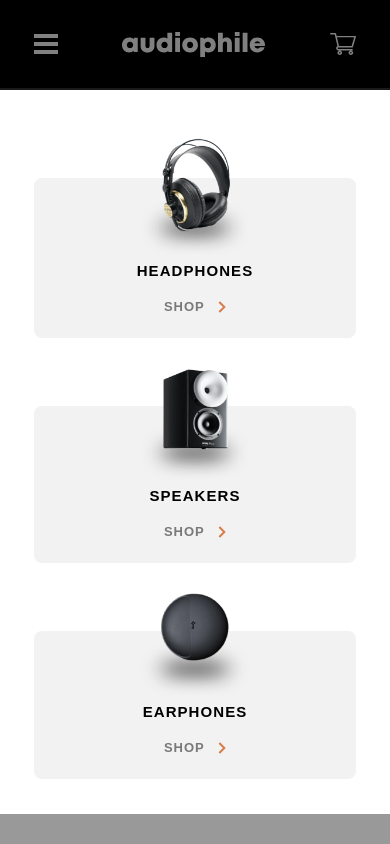
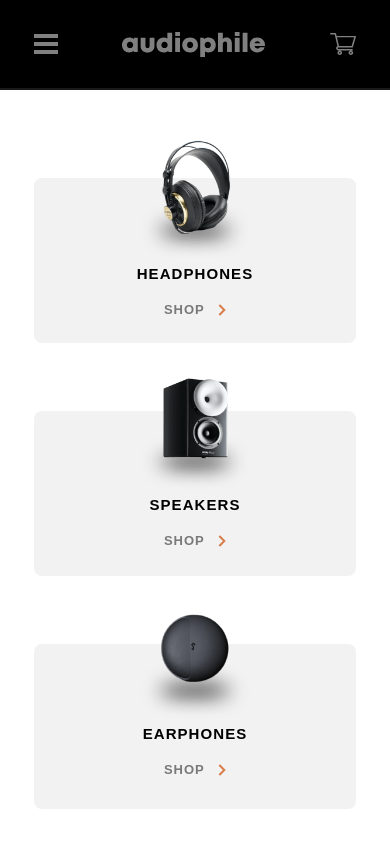
Before and after one commit to okeke-ugochukwu/Frontend_mentor_audiophile_ecommerce_website, a Vue app: page / in a window 390 px wide. Both pictures are taken after a click on the button 45 px from the left and 44 px from the top of the page. Shown: the top 844 px of the page. Built offline with nearby package versions, Linux system fonts and the light colour scheme.

Commit message:
Product categories section done. { Responsive }

```diff
--- a/src/components/a/bars/menuBar.vue
+++ b/src/components/a/bars/menuBar.vue
@@ -7,7 +7,7 @@
        <!-- MAIN MARGIN -->
        <div class="margin  md:flex md:gap-[10px]">
          <floatingProductCard
-            v-for="item in cardItems" :key="item" :cardItem="item"
+            v-for="category in productCategories"  :key="category" :category="category"
             class="mt-[68px] w-full md:mt-0"
          />
       </div>
@@ -15,7 +15,7 @@
      </div>
 
       <!-- MENUBAR OVERLAY -->
-      <div class="overlay absolute top-0 z-1 w-full h-screen bg-black opacity-40">
+      <div class="overlay fixed top-[90px] z-9 w-full h-screen bg-black opacity-40">
 
       </div>
 
@@ -24,7 +24,6 @@
 
 <script>
    import floatingProductCard from '@/components/product/floatingProductCard.vue'
-   import cardItems from '@/data/menuItems';
    import { computed } from 'vue'
    import { useStore } from 'vuex';
 
@@ -37,8 +36,9 @@
          const store = useStore()
 
          const menuBar = computed(() => { return store.state.menuBar })
+         const productCategories = computed(() => { return store.state.productCategories})
 
-         return { cardItems, menuBar }
+         return { menuBar, productCategories }
       }
    }
 </script>
--- a/src/components/product/floatingProductCard.vue
+++ b/src/components/product/floatingProductCard.vue
@@ -1,13 +1,17 @@
 <template>
-   <div class="floating-product-card relative bg-ad-light-grey flex flex-col items-center justify-center rounded-lg">
+   <div class="
+      floating-product-card relative bg-ad-light-grey flex flex-col items-center justify-center rounded-lg h-[165px]
+      lg:h-[204px]
+      "
+   >
       <img
-         :src="require(`@/assets/imgs/shared/desktop/image-category-thumbnail-${cardItem}.png`)"
-         :alt="cardItem.toLowerCase()"
-         class="w-[128px] mt-[-40px]"
+         :src="require(`@/assets/imgs/shared/desktop/image-category-thumbnail-${category}.png`)"
+         :alt="category.toLowerCase()"
+         class="w-[128px] mt-[-40px] lg:w-[200px] lg:mt-[-83px]"
       >
 
       <h6 class="heading-6 text-black mb-[17px]">
-         {{ cardItem.toUpperCase() }}
+         {{ category.toUpperCase() }}
       </h6>
 
       <button class="aux_btn mb-[22px]">
@@ -21,16 +25,16 @@
 </template>
 
 <script>
-export default {
-   name: 'FloatingProductCard',
-   props: ['cardItem'],
+   export default {
+      name: 'FloatingProductCard',
+      props: ['category'],
 
-   setup () {
+      setup () {
 
 
-      return {}
+         return {}
+      }
    }
-}
 </script>
 
 <style lang="scss" scoped>
--- a/src/data/menuItems.js
+++ /dev/null
@@ -1,5 +0,0 @@
-const items = [
-   'headphones', 'speakers', 'earphones'
-]
-
-export default items
--- a/src/store/index.js
+++ b/src/store/index.js
@@ -4,7 +4,8 @@ const store = createStore({
   state: {
    menuBar: {
       isActive: false
-   }
+   },
+   productCategories: ['headphones', 'speakers', 'earphones']
   },
   getters: {
   },
--- a/src/views/home/home.vue
+++ b/src/views/home/home.vue
@@ -46,22 +46,38 @@
 
    </section>
 
+   <!-- PRODUCT CATEGORIES -->
+   <section class="product-categories pt-5 pb-[30px] md:pt-[148px] md:pb-[43px]">
+
+      <!-- MARGIN -->
+      <div class="margin md:flex md:gap-[10px] lg:gap-[30px]">
+         <floatingProductCard
+            v-for="category in productCategories" :key="category" :category="category"
+            class="mt-[68px] w-full md:mt-0"
+         />
+      </div>
+
+   </section>
+
 </template>
 
 <script>
    import headerBar from '@/components/a/bars/headerBar.vue'
    import menuBar from '@/components/a/bars/menuBar.vue'
-
+   import floatingProductCard from '@/components/product/floatingProductCard.vue'
+   import { computed } from 'vue'
+   import { useStore } from 'vuex'
 //    import { ref } from 'vue'
 
    export default {
       name: 'HomePage',
-      components: { headerBar, menuBar },
+      components: { headerBar, menuBar, floatingProductCard },
 
       setup () {
+         const store = useStore();
+         const productCategories = computed(() => { return store.state.productCategories })
 
-
-         return { }
+         return { productCategories }
       }
    }
 </script>
```
